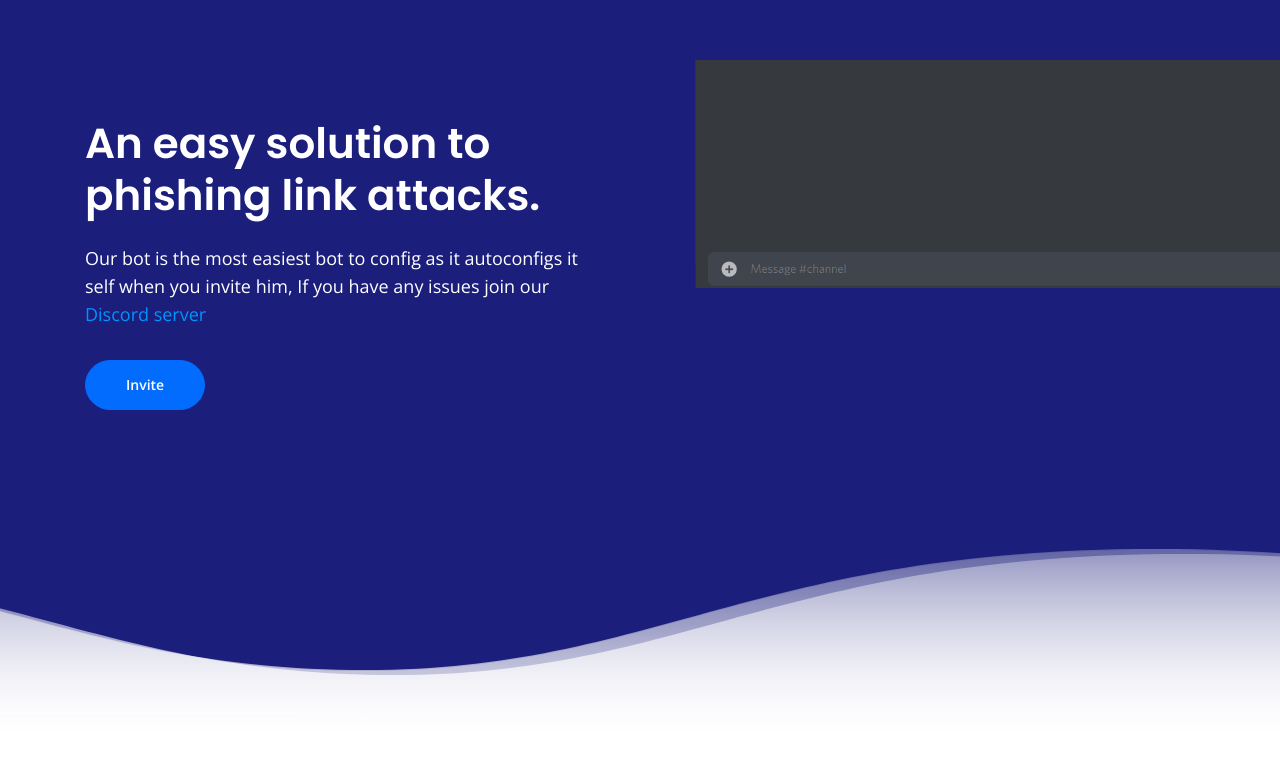
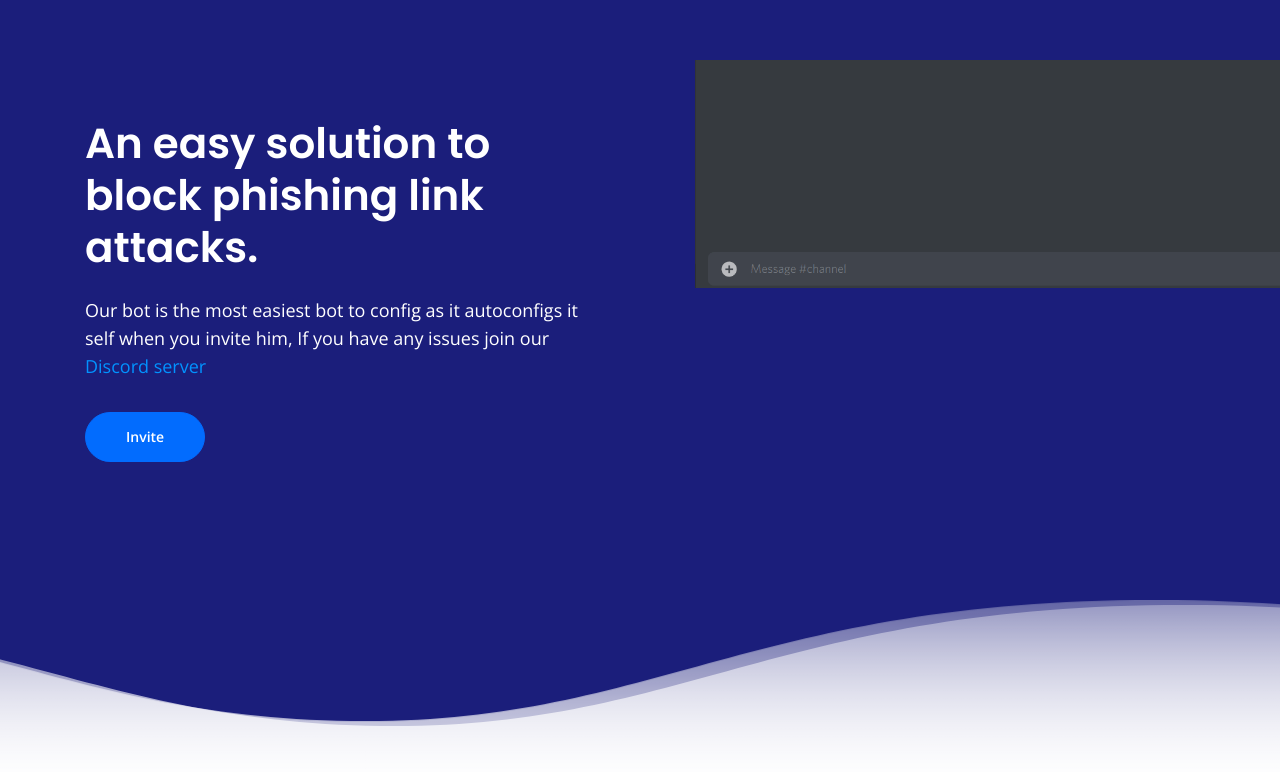
Before and after one commit to BhopMC/noclue, a plain HTML site: page index.html in a window 1280 px wide. Shown: the part 132-904 px from the top of the page. Drawn offline with nearby package versions, Linux system fonts and the light colour scheme.

Commit message:
Update index.html

```diff
--- a/index.html
+++ b/index.html
@@ -43,7 +43,7 @@
             <div class="row">
                 <div class="col-lg-6">
                     <div class="text-container">
-                        <h1 class="h1-large">An easy solution to phishing link attacks.</h1>
+                        <h1 class="h1-large">An easy solution to block phishing link attacks.</h1>
                         <p class="p-large">Our bot is the most easiest bot to config as it autoconfigs it self when you invite him, If you have any issues join our <a href="https://sdfsdf" class="hyperlink">Discord server</a></p>
                         <a class="btn-solid-lg page-scroll" href="https://discord.com">Invite</a>
                     </div> <!-- end of text-container -->
```
